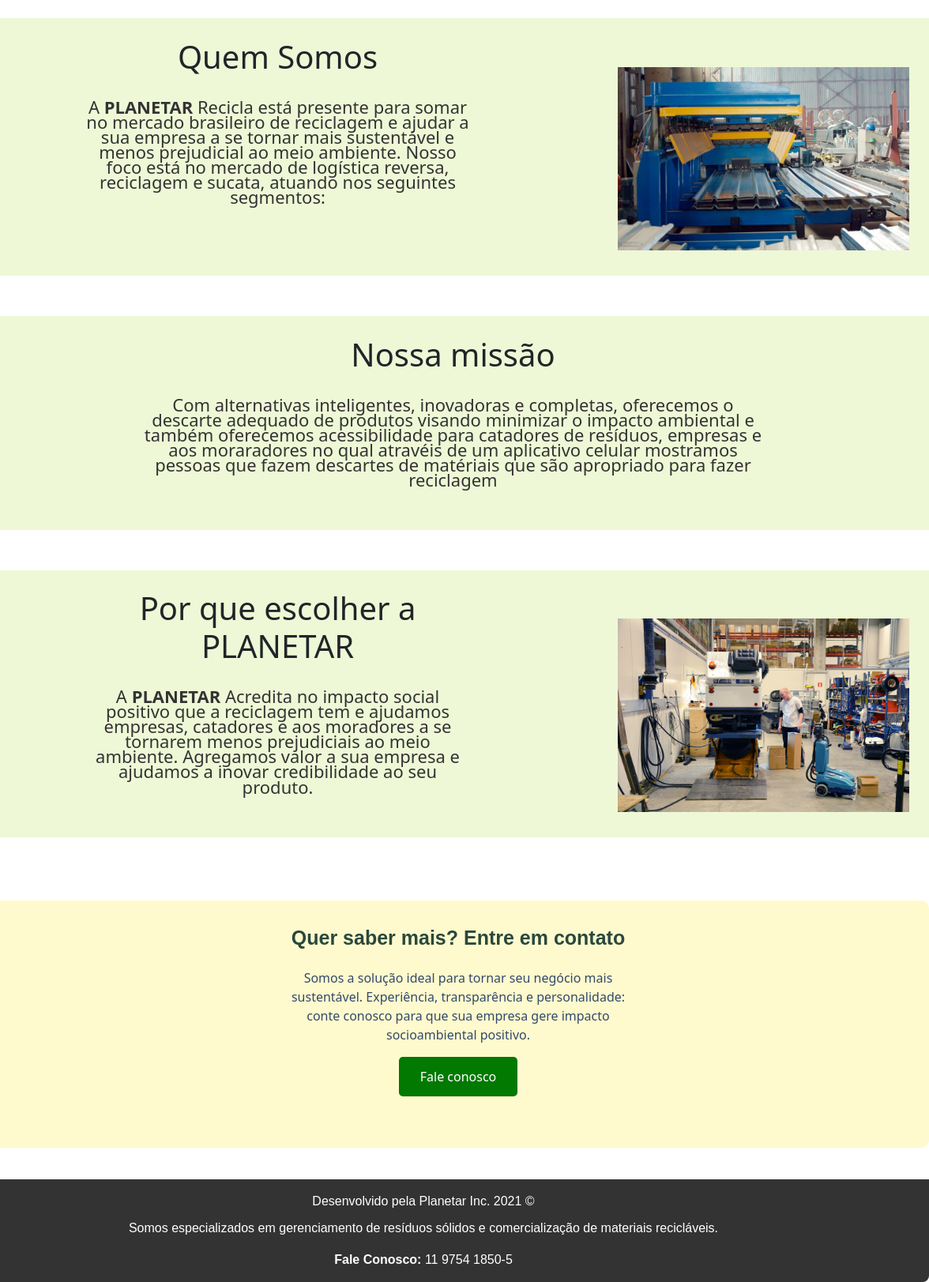
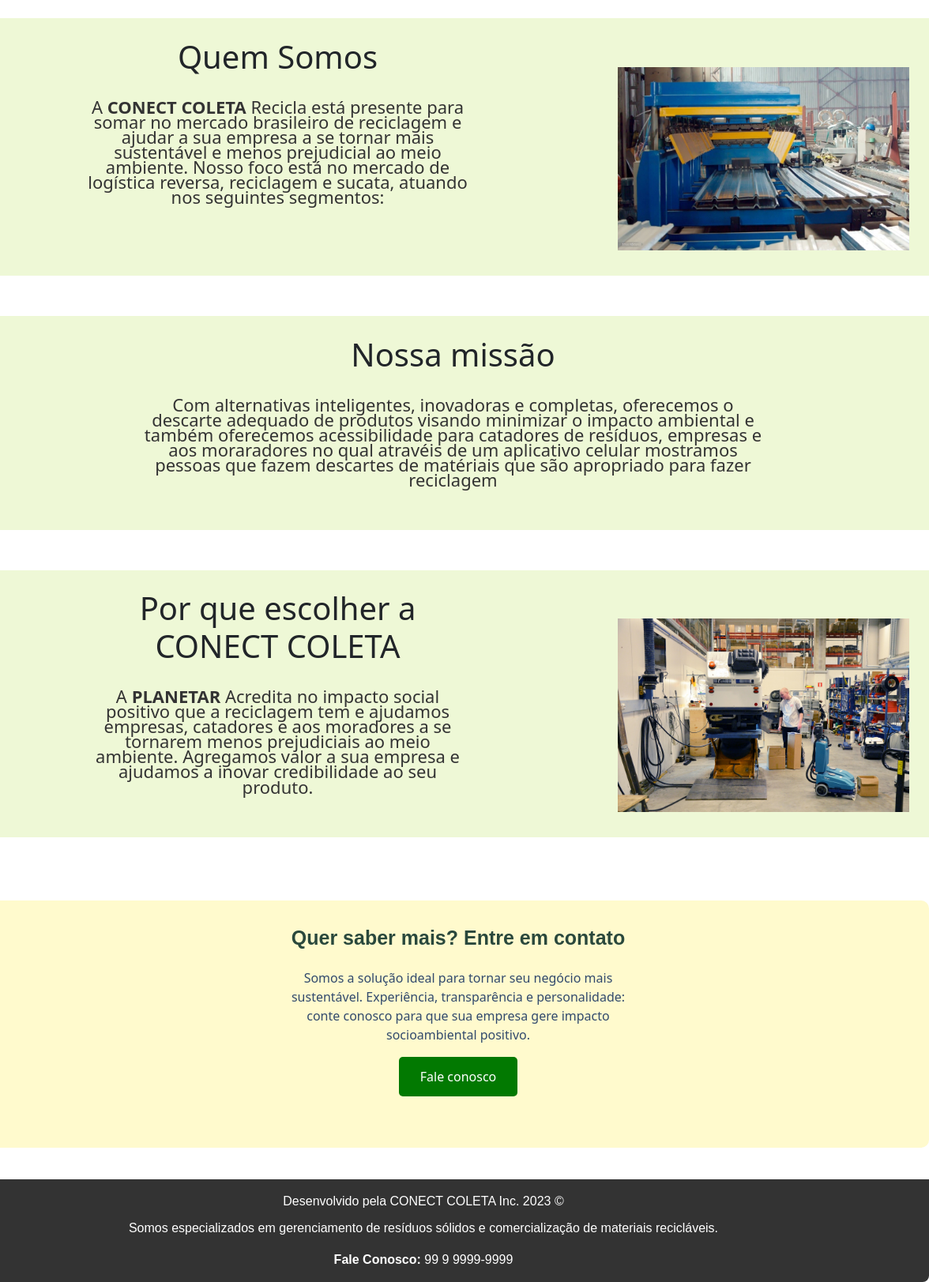
Before and after one commit to Squad18Recode/DesafioSquad18, a website: page quemSomos/pessoal.html in a window 1280 px wide. Shown: the part 660-2283 px from the top of the page at 79% size, 104-1280 px from the left. Drawn offline with nearby package versions, Linux system fonts and the light colour scheme.

Commit message:
Atualização

```diff
--- a/quemSomos/pessoal.html
+++ b/quemSomos/pessoal.html
@@ -47,7 +47,7 @@
     <div class="text">
 
       <h1>Quem Somos</h1>
-      <p>A <strong>PLANETAR</strong> Recicla está presente para somar no mercado brasileiro de reciclagem e ajudar a sua
+      <p>A <strong>CONECT COLETA</strong> Recicla está presente para somar no mercado brasileiro de reciclagem e ajudar a sua
         empresa a se tornar mais sustentável e menos prejudicial ao meio ambiente. Nosso foco está no mercado de
         logística reversa, reciclagem e sucata, atuando nos seguintes segmentos:</p>
     </div>
@@ -67,7 +67,7 @@
 
   <div class="dflex">
     <div class="text  ">
-      <h1>Por que escolher a PLANETAR</h1>
+      <h1>Por que escolher a CONECT COLETA</h1>
       <p class="text-1">A <strong>PLANETAR</strong> Acredita no impacto social positivo que a reciclagem tem e ajudamos
         empresas, catadores e aos moradores a se tornarem menos prejudiciais ao meio ambiente. Agregamos valor a sua
         empresa e ajudamos a inovar credibilidade ao seu produto. </p>
@@ -92,11 +92,11 @@
 
   </section>
   <footer>
-    Desenvolvido pela Planetar Inc. 2021 ©
+    Desenvolvido pela CONECT COLETA Inc. 2023 ©
     <div class="content-footer">
       <p>Somos especializados em gerenciamento de resíduos
         sólidos e comercialização de materiais recicláveis.</p>
-      <span><b>Fale Conosco:</b> 11 9754 1850-5</span>
+      <span><b>Fale Conosco:</b> 99 9 9999-9999</span>
     </div>
 
   </footer>
```
Also changed, not shown: Biodiversidade/bio.html (+2 -2 lines), blog/curso.html (+1 -1 lines), cadastro/cadastro.html (+1 -1 lines), fale-conosco/eventos.html (+2 -2 lines), index.html (+0 -1 lines), userobj/loginobj.html (+1 -1 lines), README.md.
